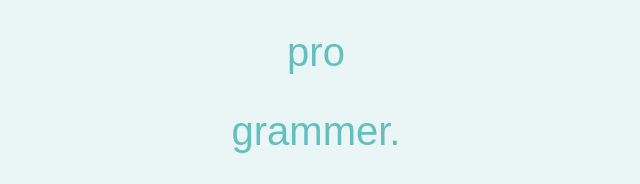
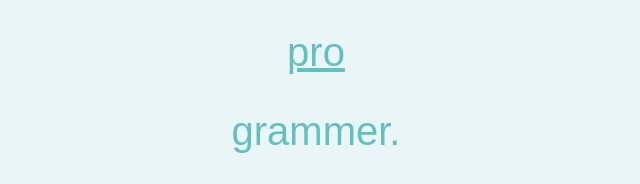
Before and after one commit to meetsanghani/cv, a plain HTML site: page index.html in a window 1280 px wide. Shown: the part 335-519 px from the top of the page, 369-1009 px from the left. Drawn offline with Linux system fonts and the light colour scheme.

Commit message:
Update style.css

```diff
--- a/style.css
+++ b/style.css
@@ -31,6 +31,8 @@ h2{
     font-weight: normal;
     font-family: "Montserrat",sans-serif;
 }
+.pro{
+    text-decoration:underline}
 
 .bottom-cloud{
     position: absolute;
```
